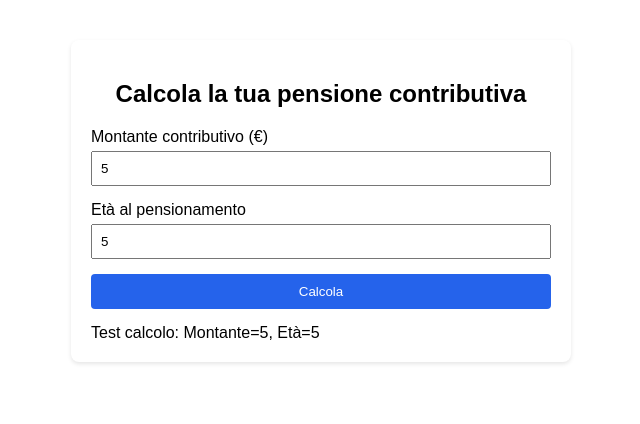
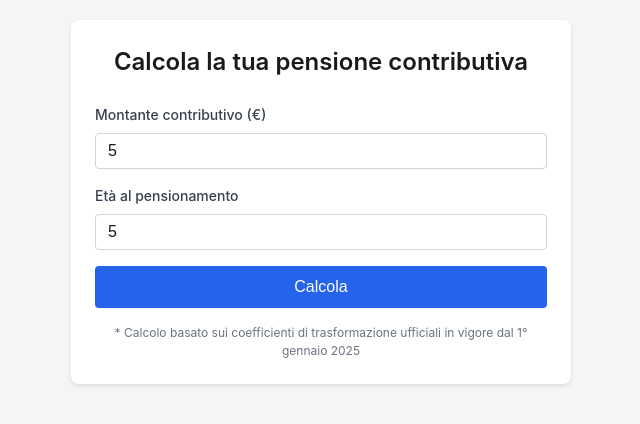
Before and after one commit to sapomnia/CalcolatorePensioni2025, a plain HTML site: page index.html in a window 1280 px wide. Both pictures are taken after typing "5", "5" into the empty fields and a click on the button "Calcola". Shown: the whole page, without its empty margins (319-959 px from the left). Drawn offline with Linux system fonts and the light colour scheme.

Commit message:
Index.html

```diff
--- a/index.html
+++ b/index.html
@@ -2,36 +2,165 @@
 <html>
 <head>
     <meta charset="UTF-8">
-    <title>Test Calcolatore</title>
+    <title>Calcolatore Pensione Contributiva</title>
+    <style>
+        * {
+            box-sizing: border-box;
+            margin: 0;
+            padding: 0;
+        }
+
+        body {
+            font-family: -apple-system, BlinkMacSystemFont, "Segoe UI", Roboto, "Helvetica Neue", Arial, sans-serif;
+            line-height: 1.5;
+            padding: 20px;
+            background-color: #f5f5f5;
+        }
+
+        .calculator {
+            max-width: 500px;
+            margin: 0 auto;
+            padding: 24px;
+            background-color: white;
+            border-radius: 8px;
+            box-shadow: 0 2px 4px rgba(0,0,0,0.1);
+        }
+
+        .title {
+            font-size: 24px;
+            font-weight: 600;
+            color: #1a1a1a;
+            margin-bottom: 24px;
+            text-align: center;
+        }
+
+        .input-group {
+            margin-bottom: 16px;
+        }
+
+        .label {
+            display: block;
+            font-size: 14px;
+            font-weight: 500;
+            color: #374151;
+            margin-bottom: 8px;
+        }
+
+        .input {
+            width: 100%;
+            padding: 8px 12px;
+            border: 1px solid #d1d5db;
+            border-radius: 4px;
+            font-size: 16px;
+            color: #1a1a1a;
+        }
+
+        .input:focus {
+            border-color: #2563eb;
+            outline: none;
+            box-shadow: 0 0 0 2px rgba(37,99,235,0.2);
+        }
+
+        .button {
+            width: 100%;
+            padding: 12px;
+            background-color: #2563eb;
+            color: white;
+            border: none;
+            border-radius: 4px;
+            font-size: 16px;
+            font-weight: 500;
+            cursor: pointer;
+            transition: background-color 0.2s;
+        }
+
+        .button:hover {
+            background-color: #1d4ed8;
+        }
+
+        .result {
+            margin-top: 20px;
+            padding: 16px;
+            background-color: #f8fafc;
+            border-radius: 4px;
+            display: none;
+            font-size: 14px;
+            line-height: 1.6;
+        }
+
+        .result.visible {
+            display: block;
+        }
+
+        .note {
+            margin-top: 16px;
+            font-size: 12px;
+            color: #6b7280;
+            text-align: center;
+        }
+    </style>
 </head>
-<body style="font-family: Arial, sans-serif; max-width: 500px; margin: 20px auto; padding: 20px;">
-    <div style="background: white; padding: 20px; border-radius: 8px; box-shadow: 0 2px 4px rgba(0,0,0,0.1);">
-        <h2 style="text-align: center;">Calcola la tua pensione contributiva</h2>
+<body>
+    <div class="calculator">
+        <h2 class="title">Calcola la tua pensione contributiva</h2>
 
-        <div style="margin-bottom: 15px;">
-            <label style="display: block; margin-bottom: 5px;">Montante contributivo (€)</label>
-            <input type="number" id="montante" style="width: 100%; padding: 8px; box-sizing: border-box;">
+        <div class="input-group">
+            <label class="label" for="montante">Montante contributivo (€)</label>
+            <input type="number" id="montante" class="input" placeholder="Inserisci il montante contributivo" step="0.01">
         </div>
 
-        <div style="margin-bottom: 15px;">
-            <label style="display: block; margin-bottom: 5px;">Età al pensionamento</label>
-            <input type="number" id="eta" style="width: 100%; padding: 8px; box-sizing: border-box;">
+        <div class="input-group">
+            <label class="label" for="eta">Età al pensionamento</label>
+            <input type="number" id="eta" class="input" placeholder="Inserisci l'età (57-71)" min="57" max="71">
         </div>
 
-        <button onclick="calcola()" style="width: 100%; padding: 10px; background: #2563eb; color: white; border: none; border-radius: 4px; cursor: pointer;">
-            Calcola
-        </button>
+        <button class="button" onclick="calculatePension()">Calcola</button>
 
-        <div id="risultato" style="margin-top: 15px;"></div>
+        <div id="result" class="result"></div>
+
+        <p class="note">* Calcolo basato sui coefficienti di trasformazione ufficiali in vigore dal 1° gennaio 2025</p>
     </div>
 
     <script>
-        function calcola() {
-            var montante = document.getElementById('montante').value;
-            var eta = document.getElementById('eta').value;
-            var risultato = document.getElementById('risultato');
+        const coefficienti = {
+            57: 4.204,
+            58: 4.308,
+            59: 4.419,
+            60: 4.536,
+            61: 4.661,
+            62: 4.795,
+            63: 4.936,
+            64: 5.088,
+            65: 5.250,
+            66: 5.423,
+            67: 5.608,
+            68: 5.808,
+            69: 6.024,
+            70: 6.258,
+            71: 6.510
+        };
 
-            risultato.innerHTML = 'Test calcolo: Montante=' + montante + ', Età=' + eta;
+        function calculatePension() {
+            const montante = parseFloat(document.getElementById('montante').value);
+            const eta = parseInt(document.getElementById('eta').value);
+            const resultDiv = document.getElementById('result');
+
+            if (isNaN(montante) || isNaN(eta) || eta < 57 || eta > 71) {
+                alert('Per favore, inserisci valori validi. L\'età deve essere tra 57 e 71 anni.');
+                return;
+            }
+
+            const coefficiente = coefficienti[eta];
+            const pensioneAnnua = (montante * coefficiente) / 100;
+            const pensioneMensile = pensioneAnnua / 13;
+
+            resultDiv.innerHTML = `
+                <p>Coefficiente di trasformazione: ${coefficiente}%</p>
+                <p>Pensione annua lorda: €${pensioneAnnua.toLocaleString('it-IT', {minimumFractionDigits: 2, maximumFractionDigits: 2})}</p>
+                <p>Pensione mensile lorda (13 mensilità): €${pensioneMensile.toLocaleString('it-IT', {minimumFractionDigits: 2, maximumFractionDigits: 2})}</p>
+            `;
+
+            resultDiv.classList.add('visible');
         }
     </script>
 </body>
```
